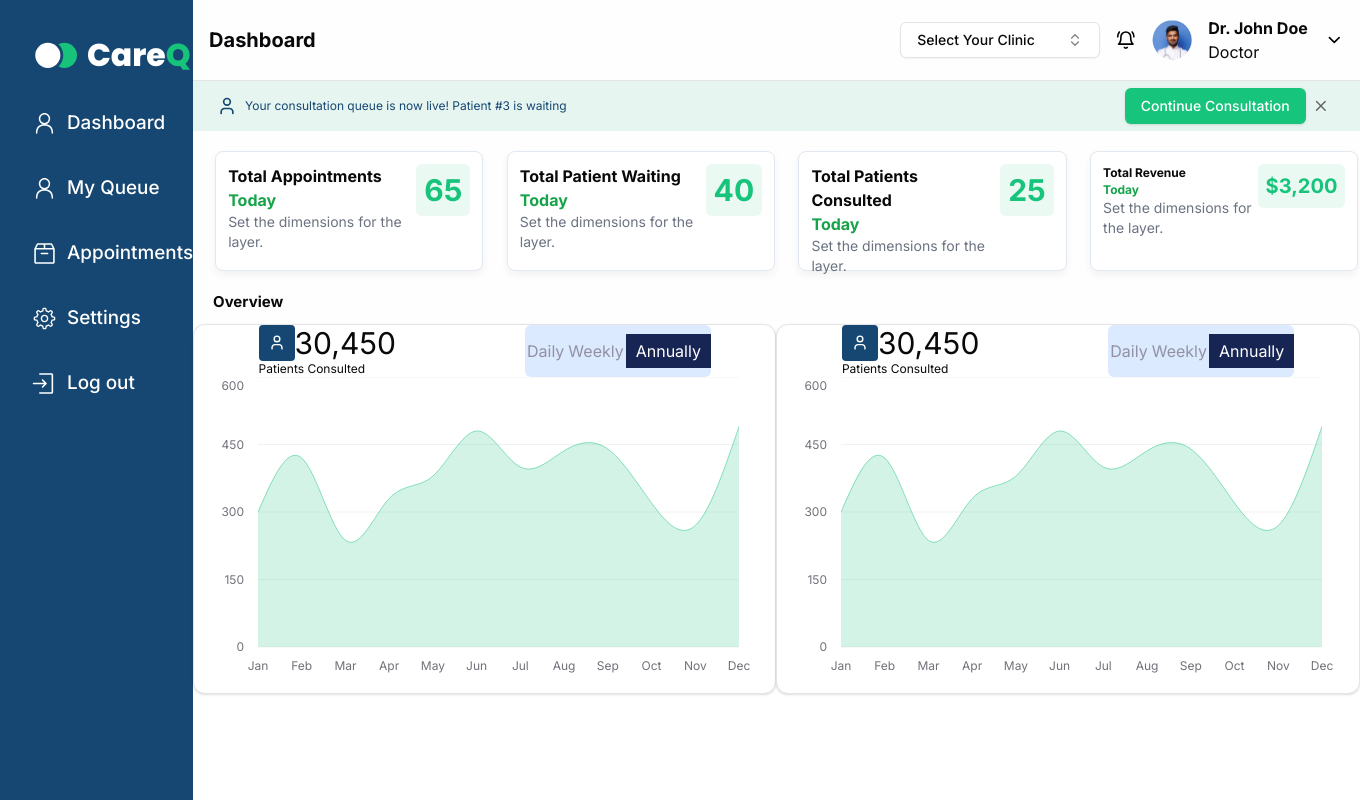
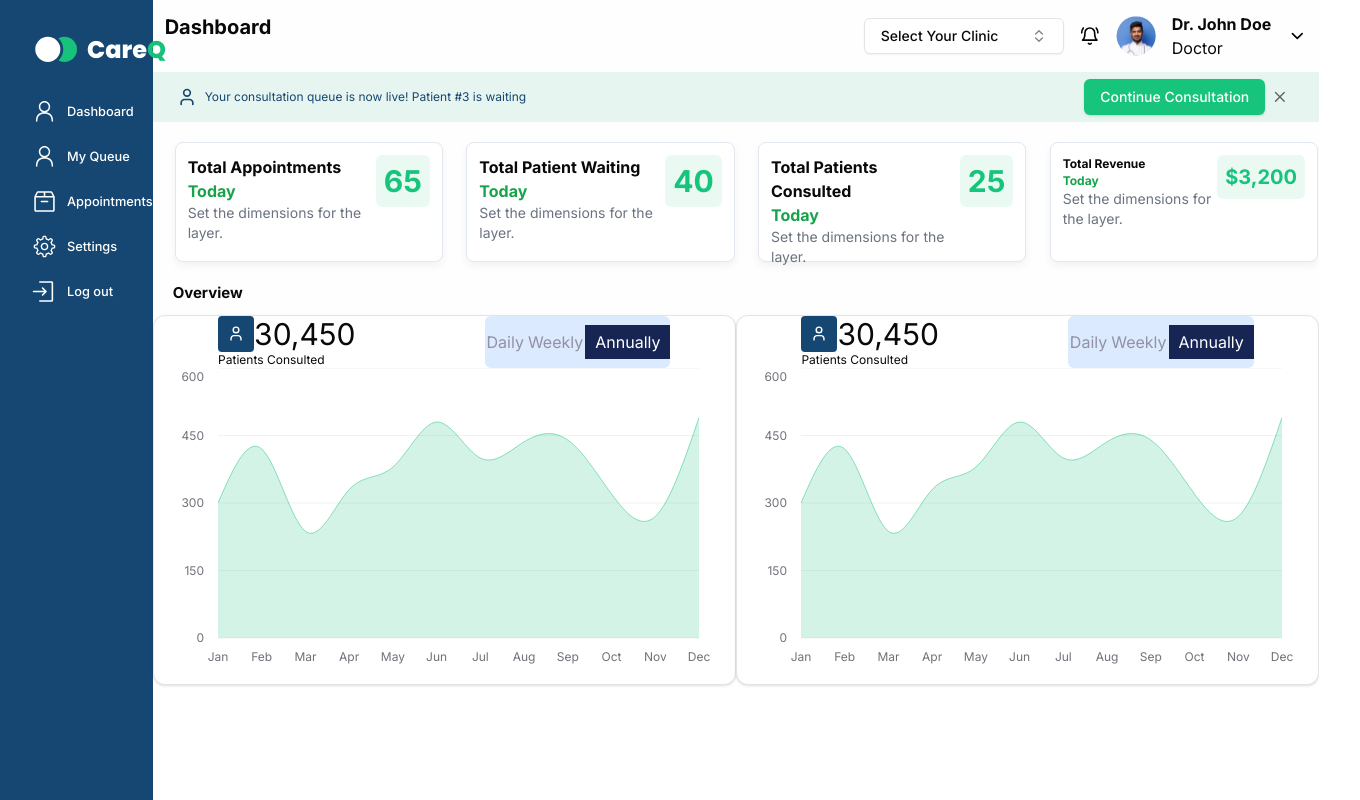
Before and after one commit to ShahidMollick/careq-webapp, a Next.js app: page /dashboard in a window 1280 px wide. Shown: the whole page, 1360 px wide, since content can reach past the window. Built offline with nearby package versions, Linux system fonts and the light colour scheme.

Commit message:
Update layout.css

```diff
--- a/src/app/layout.css
+++ b/src/app/layout.css
@@ -1,5 +1,5 @@
 .left-menu {
-  width: 23rem;
+  width: 18%;
   height: 100%;
   background-color: #164772;
   display: flex;
@@ -9,84 +9,100 @@
   padding-top: 2rem;
   padding-left: 2rem;
 }
-.mainlogo{
+
+.mainlogo {
   display: flex;
   gap: 10px;
 }
+
 .logo-icon {
   margin-bottom: 2rem;
 }
-.dashboardfont{
+
+.dashboardfont {
   color: #FFF;
   font-family: Inter;
-font-size: 18.857px;
+  font-size: .8rem;
   font-style: normal;
   font-weight: 500;
   line-height: normal;
 }
-.carelogo{
+
+.carelogo {
   color: #FFF;
   font-family: Poppins;
-font-size: 31.496px;
+  font-size: 1.5rem;
   font-style: normal;
   font-weight: 800;
   line-height: normal;
 }
-.qlogo{
+
+.qlogo {
   color: #17C27B;
   font-family: Poppins;
-font-size: 31.496px;
+  font-size: 1.5rem;
   font-style: normal;
   font-weight: 800;
   line-height: normal;
 }
-.dashboardIcons{
+
+.dashboardIcons {
   display: flex;
+  align-items: center;
   gap: 10px;
 }
+
 .icon {
   border-radius: 16px;
   background: #17c27b;
   box-shadow: 0px 4px 17px 1px rgba(0, 0, 0, 0.25);
   padding: 0.8rem;
 }
-.left-menuoptions{
+
+.left-menuoptions {
   display: flex;
   flex-direction: column;
-gap: 40px;
+  gap: 20px;
 }
+
 .head {
   color: #000;
   font-family: Inter;
   font-size: 32px;
   font-style: normal;
   font-weight: 700;
-  line-height: 33.398px; /* 104.369% */
+  line-height: 33.398px;
+  /* 104.369% */
   letter-spacing: -0.384px;
 }
+
 .right-body {
   display: flex;
   flex-direction: column;
   flex: 1;
 }
-.nav-bar {
+
+/* .nav-bar {
   display: flex;
   flex-direction: row;
   justify-content: space-between;
   align-items: center;
   padding: 1rem;
   border-bottom: 1px solid #e5e5e5;
-}
+} */
+
 .clinic-option {
   display: flex;
   flex-direction: row;
   gap: 1rem;
 }
+
 .right {
   display: flex;
   flex-direction: row;
   gap: 1rem;
 }
+
 .doctor-profile {
   display: flex;
   flex-direction: row;
@@ -110,6 +126,7 @@ gap: 40px;
   width: 100%;
   background-color: var(--secondary-accent);
 }
+
 .card-list {
   display: flex;
   flex-direction: row;
@@ -118,6 +135,7 @@ gap: 40px;
   border-radius: 1rem;
   width: 100%;
 }
+
 .patient {
   display: flex;
   flex-direction: row;
@@ -138,7 +156,8 @@ gap: 40px;
   max-width: 30rem;
   width: 100%;
 }
-.preview-header{
+
+.preview-header {
   display: flex;
   flex-direction: column;
   width: 100%;
@@ -147,43 +166,52 @@ gap: 40px;
   padding: 1rem;
   width: 100%;
 }
-.sub-section{
+
+.sub-section {
   display: flex;
   flex-direction: column;
   justify-content: flex-start;
   line-height: normal;
 }
+
 .head {
   display: flex;
   align-items: center;
   gap: 1rem;
 }
+
 .middle {
   display: flex;
   justify-content: flex-start;
   align-items: flex-start;
   gap: 1rem;
 }
+
 .middle-profile-info {
   border-radius: 8px;
   border: 1px solid rgba(100, 116, 139, 0.2);
   padding: 1rem;
   width: 100%;
 }
-.preview-footer{
+
+.preview-footer {
   display: flex;
   justify-content: center;
   align-items: center;
   gap: 1rem;
 }
+
 .search-bar input {
-  padding-left: 2.5rem; /* Adjust padding to fit icon */
+  padding-left: 2.5rem;
+  /* Adjust padding to fit icon */
 }
 
 .search-bar .search-icon {
   position: absolute;
-  left: 0.75rem; /* Adjust left position as needed */
+  left: 0.75rem;
+  /* Adjust left position as needed */
   top: 50%;
   transform: translateY(-50%);
-  color: rgba(0, 0, 0, 0.5); /* Adjust color for icon */
+  color: rgba(0, 0, 0, 0.5);
+  /* Adjust color for icon */
 }
```
Lines whose indentation alone changed are shown as unchanged.
